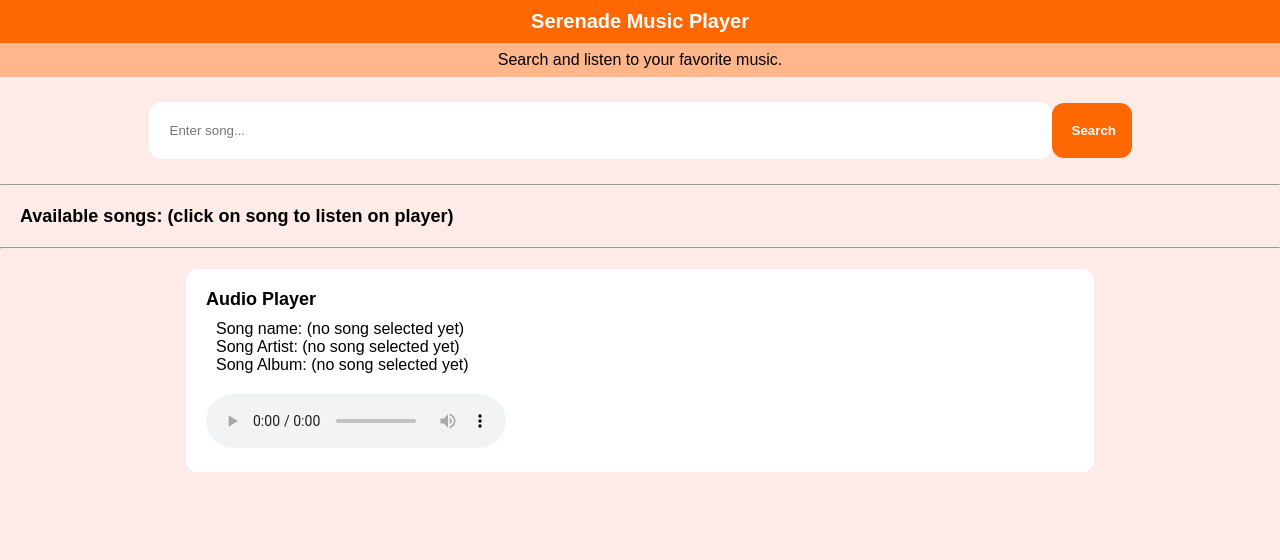
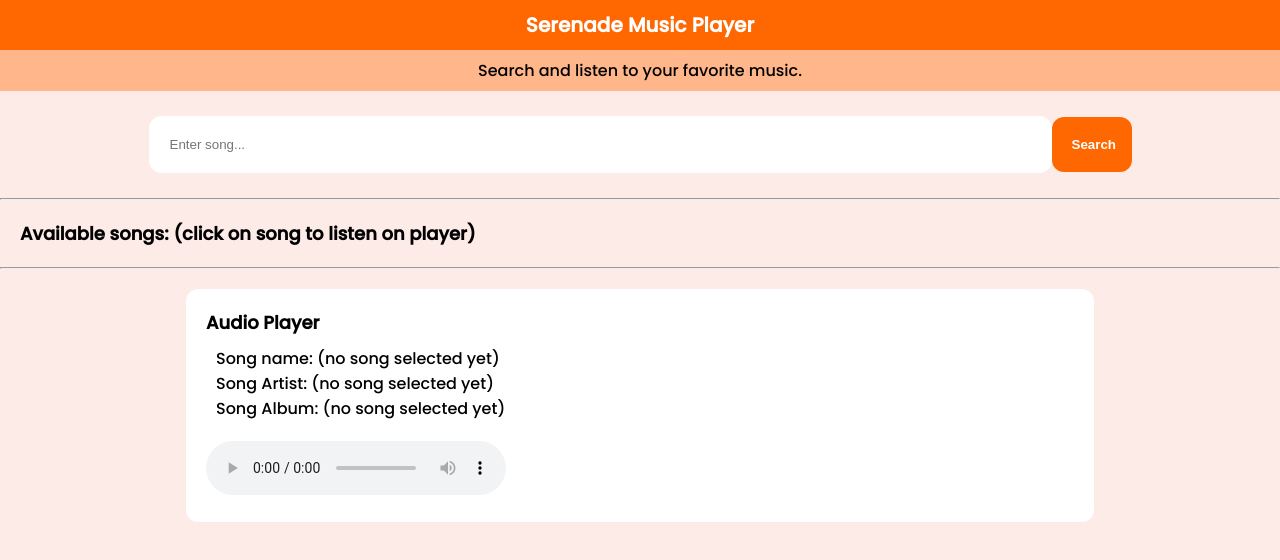
Before and after one commit to Kamenchu-cloud/SerenadeSafariMusicSearchApp, a plain HTML site: page index.html in a window 1280 px wide. Drawn offline with Linux system fonts and the light colour scheme; no server answers.

Commit message:
import font

```diff
--- a/style.css
+++ b/style.css
@@ -1,3 +1,5 @@
+@import url('https://fonts.googleapis.com/css2?family=Poppins:wght@500&display=swap');
+
 * {
     padding: 0;
     margin: 0;
```
